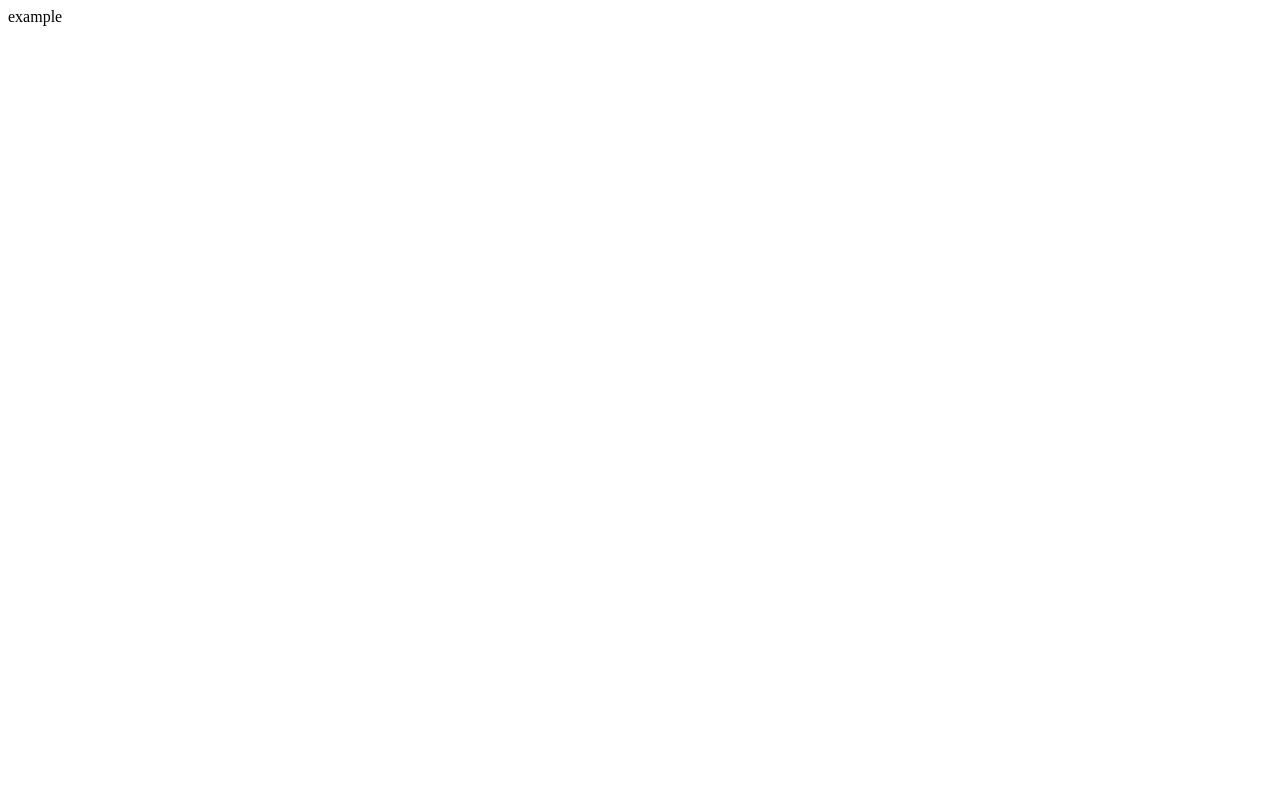
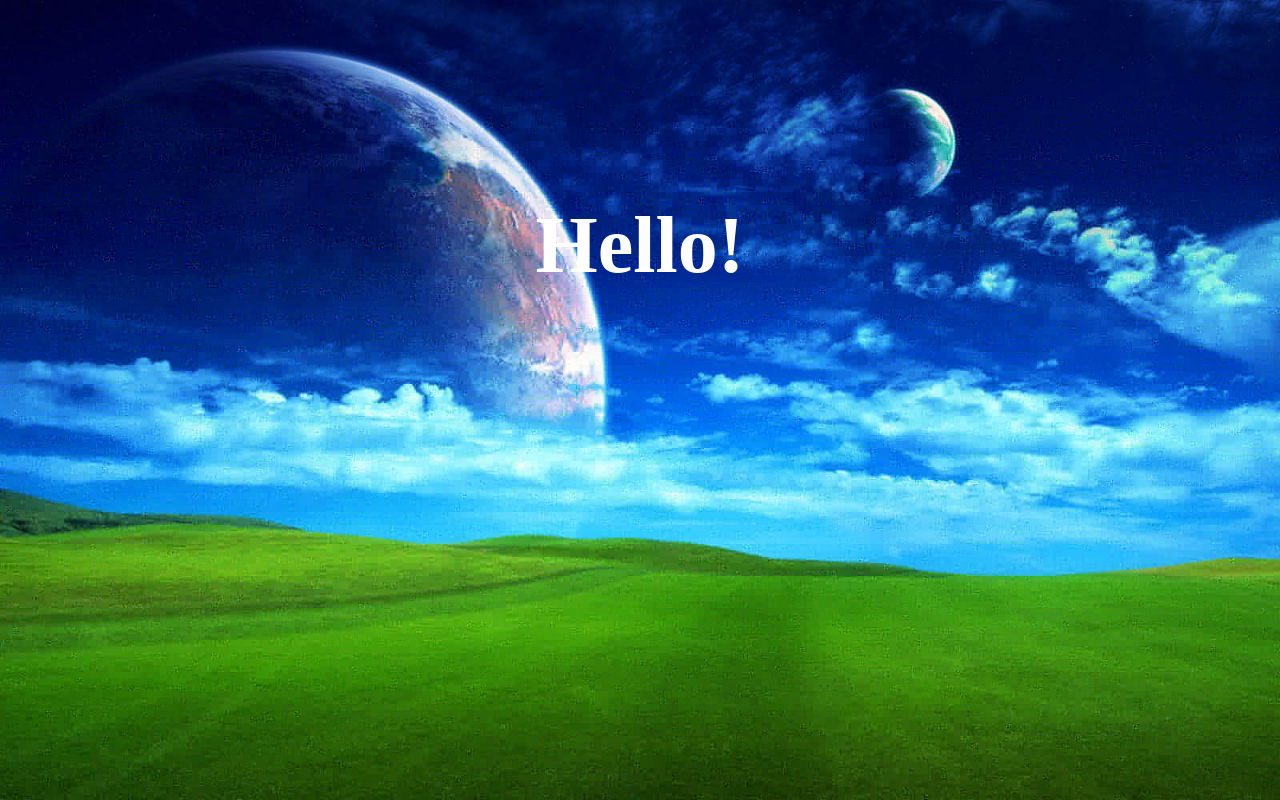
Before and after one commit to starnavi-team/react-app-boilerplate, a React app: page / in a window 1280 px wide. Built offline with nearby package versions, Linux system fonts and the light colour scheme.

Commit message:
add images resolve

```diff
--- a/package.json
+++ b/package.json
@@ -32,8 +32,10 @@
     "eslint-plugin-import": "^2.11.0",
     "eslint-plugin-jsx-a11y": "^6.0.3",
     "eslint-plugin-react": "^7.7.0",
+    "file-loader": "^1.1.11",
     "html-loader": "^0.5.5",
     "html-webpack-plugin": "^3.2.0",
+    "image-webpack-loader": "^4.2.0",
     "jest": "^22.4.3",
     "react-addons-test-utils": "^15.6.2",
     "react-test-renderer": "^16.3.2",
--- a/src/index.html
+++ b/src/index.html
@@ -4,6 +4,12 @@
     <meta charset="utf-8">
     <meta name="viewport" content="width=device-width, initial-scale=1, shrink-to-fit=no">
     <title>App</title>
+    <style>
+    body {
+      padding: 0;
+      margin: 0;
+    }
+    </style>
   </head>
   <body>
     <noscript>
--- a/src/pages/ExamplePage/index.jsx
+++ b/src/pages/ExamplePage/index.jsx
@@ -1,9 +1,28 @@
 import React from 'react';
+import styled from 'styled-components';
+
+import img from '../../images/img.jpg';
+
+const Wrapper = styled.div`
+  height: 100vh;
+  background-image: url(${img});
+  background-size: cover;
+`;
+
+const H1 = styled.h1`
+  color: #fff;
+  margin: 0;
+  padding: 200px;
+  font-size: 80px;
+  text-align: center;
+`;
 
 export default function ExamplePage() {
   return (
-    <div>
-      example
-    </div>
+    <Wrapper>
+      <H1>
+        Hello!
+      </H1>
+    </Wrapper>
   );
 }
--- a/webpack.config.js
+++ b/webpack.config.js
@@ -23,6 +23,18 @@ module.exports = {
           },
         ],
       },
+      {
+        test: /\.(gif|png|jpe?g|svg)$/i,
+        use: [
+          'file-loader',
+          {
+            loader: 'image-webpack-loader',
+            options: {
+              bypassOnDebug: true,
+            },
+          },
+        ],
+      },
     ],
   },
   plugins: [
```
Also changed, not shown: src/images/img.jpg (added), 1 other file (tests, documents, lock files or other folders).
